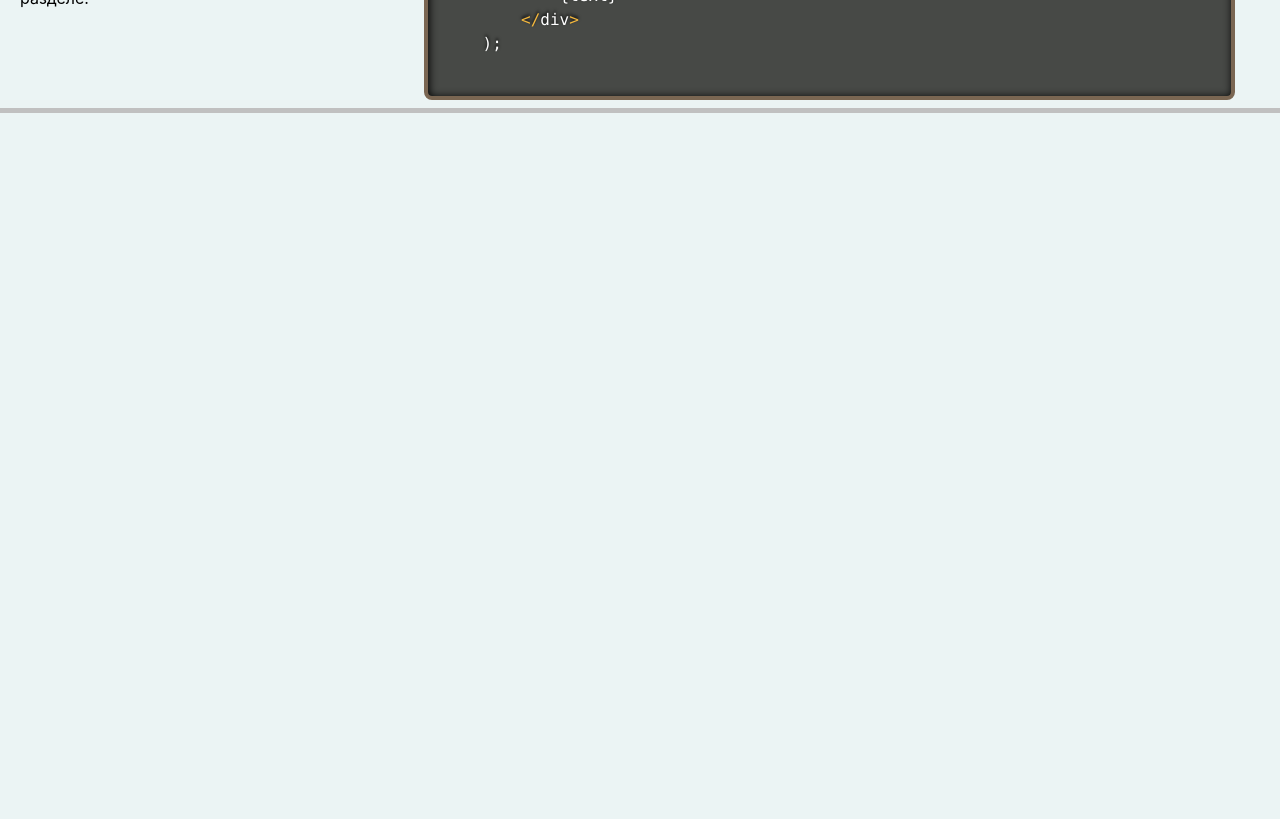
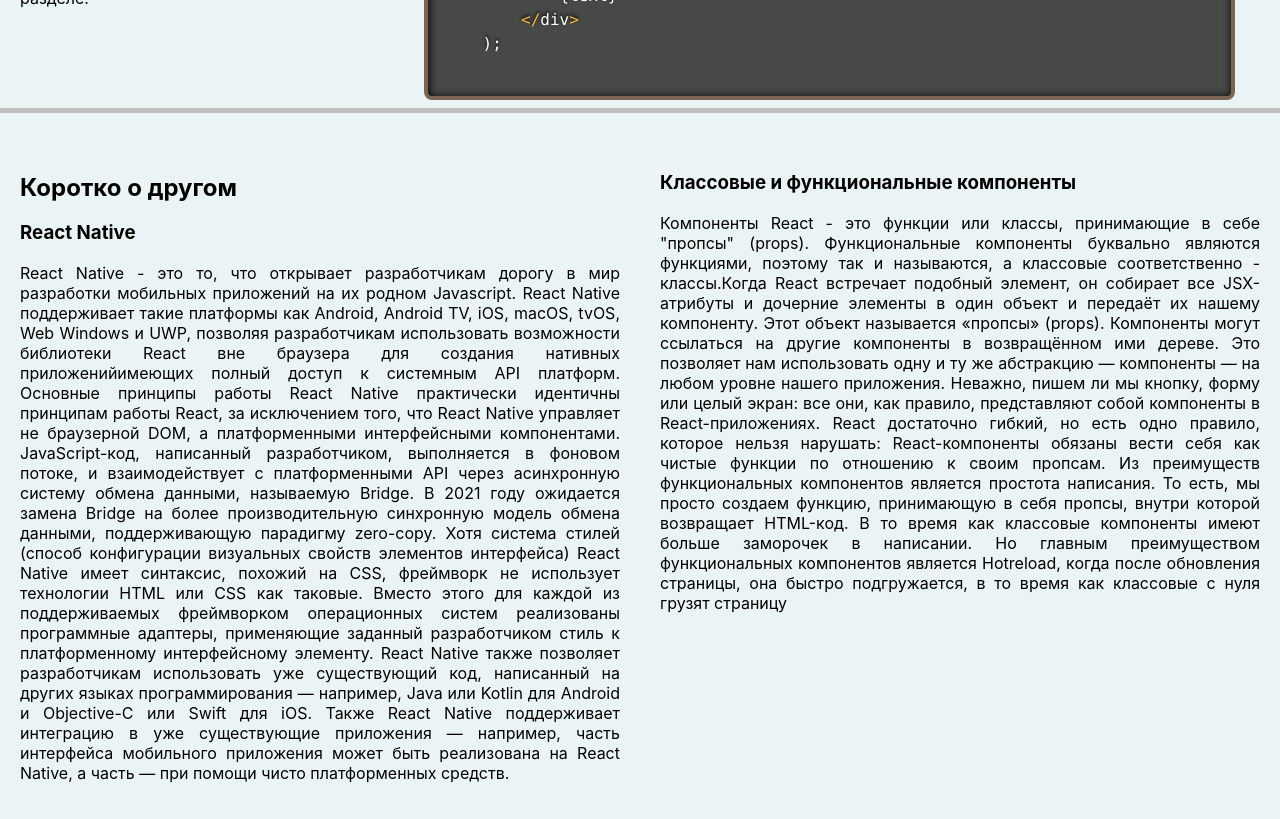
Before and after one commit to hertbex/ReactProject, a React (Create React App) app: page / in a window 1280 px wide. Shown: the part 3380-4199 px from the top of the page. Before the commit the page ends 3513 px from the top, so only its background shows below. Built offline with nearby package versions, Linux system fonts and the light colour scheme.

Commit message:
finished ebany project

```diff
--- a/src/components/Advantages/Advantages.jsx
+++ b/src/components/Advantages/Advantages.jsx
@@ -3,6 +3,7 @@ import Treeshaking from "../Treeshaking/Treeshaking";
 import Spa from "../Spa/Spa"
 import React from 'react';
 import Rendering from "../Rendering/Rendering";
+import Another from "../Another/Another";
 export default function Advantages(){
     return(
         <div className={"Advantages"}>
@@ -10,6 +11,7 @@ export default function Advantages(){
             <Treeshaking/>
             <Spa/>
             <Rendering/>
+            <Another/>
         </div>
     )
 }
--- /dev/null
+++ b/src/components/Another/Another.css
@@ -0,0 +1,11 @@
+.Another{
+    display: flex;
+}
+.Another-left{
+    width: 50%;
+    margin: 20px;
+}
+.Another-right{
+    width: 50%;
+    margin: 20px;
+}
--- /dev/null
+++ b/src/components/Another/Another.jsx
@@ -0,0 +1,49 @@
+import './Another.css'
+export default function Another(){
+    return(
+        <div className={"Another"}>
+            <div className={"Another-left"}>
+                <h2>Коротко о другом</h2>
+                <h3>React Native</h3>
+                <p>React Native - это то, что открывает разработчикам дорогу в мир разработки мобильных приложений на их
+                родном Javascript. React Native поддерживает такие платформы как Android, Android TV, iOS, macOS, tvOS, Web Windows и UWP,
+                    позволяя разработчикам использовать возможности библиотеки React вне браузера для создания нативных приложенийимеющих полный
+                    доступ к системным API платформ.
+                    Основные принципы работы React Native практически идентичны принципам работы React, за исключением того,
+                    что React Native управляет не браузерной DOM, а платформенными интерфейсными компонентами. JavaScript-код,
+                    написанный разработчиком, выполняется в фоновом потоке, и взаимодействует с платформенными API через
+                    асинхронную систему обмена данными, называемую Bridge. В 2021 году ожидается замена Bridge на более производительную
+                    синхронную модель обмена данными, поддерживающую парадигму zero-copy.
+
+                    Хотя система стилей (способ конфигурации визуальных свойств элементов интерфейса) React Native имеет синтаксис,
+                    похожий на CSS, фреймворк не использует технологии HTML или CSS как таковые.
+                    Вместо этого для каждой из поддерживаемых фреймворком операционных систем реализованы программные
+                    адаптеры, применяющие заданный разработчиком стиль к платформенному интерфейсному элементу.
+
+                    React Native также позволяет разработчикам использовать уже существующий код,
+                    написанный на других языках программирования — например, Java или Kotlin для Android и Objective-C
+                    или Swift для iOS. Также React Native поддерживает интеграцию в уже существующие приложения — например,
+                    часть интерфейса мобильного приложения может быть реализована на React Native, а часть — при помощи
+                    чисто платформенных средств.
+                </p>
+            </div>
+            <div className={"Another-right"}>
+                <h3>Классовые и функциональные компоненты</h3>
+                <p>Компоненты React - это функции или классы, принимающие в себе "пропсы" (props). Функциональные компоненты буквально являются функциями, поэтому
+                так и называются, а классовые соответственно - классы.Когда React встречает подобный элемент,
+                    он собирает все JSX-атрибуты и дочерние элементы в один объект и передаёт их нашему компоненту.
+                    Этот объект называется «пропсы» (props).
+                    Компоненты могут ссылаться на другие компоненты в возвращённом ими дереве.
+                    Это позволяет нам использовать одну и ту же абстракцию — компоненты — на любом уровне нашего приложения.
+                    Неважно, пишем ли мы кнопку, форму или целый экран: все они, как правило, представляют собой компоненты в React-приложениях.
+                    React достаточно гибкий, но есть одно правило, которое нельзя нарушать:
+                    React-компоненты обязаны вести себя как чистые функции по отношению к своим пропсам.
+                    Из преимуществ функциональных компонентов является простота написания. То есть, мы просто создаем функцию, принимающую в себя пропсы, внутри которой
+                    возвращает HTML-код. В то время как классовые компоненты имеют больше заморочек в написании. Но главным преимуществом функциональных
+                    компонентов является Hotreload, когда
+                    после обновления страницы, она быстро подгружается, в то время как классовые с нуля грузят страницу
+                </p>
+            </div>
+        </div>
+    )
+}
```
